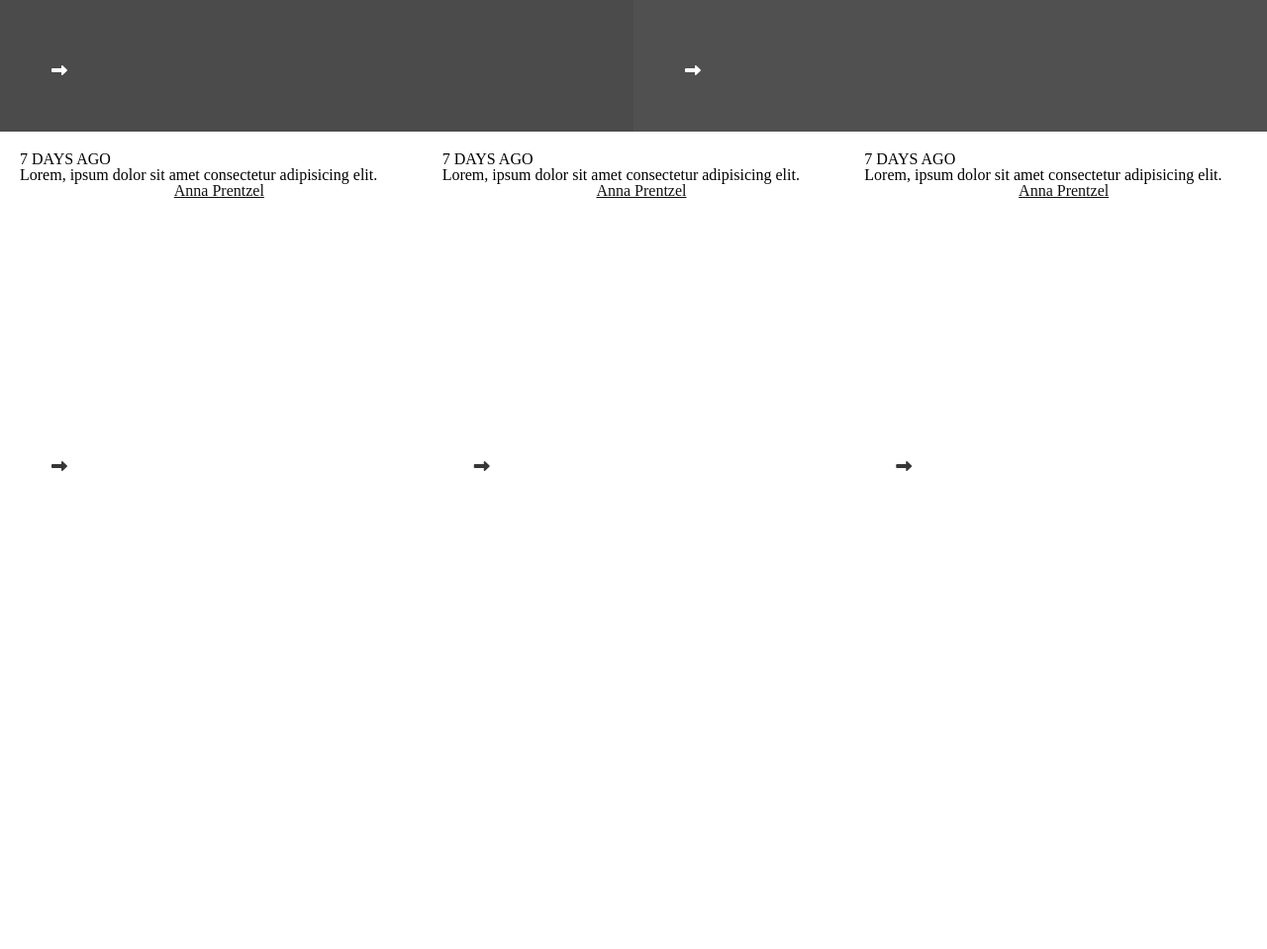
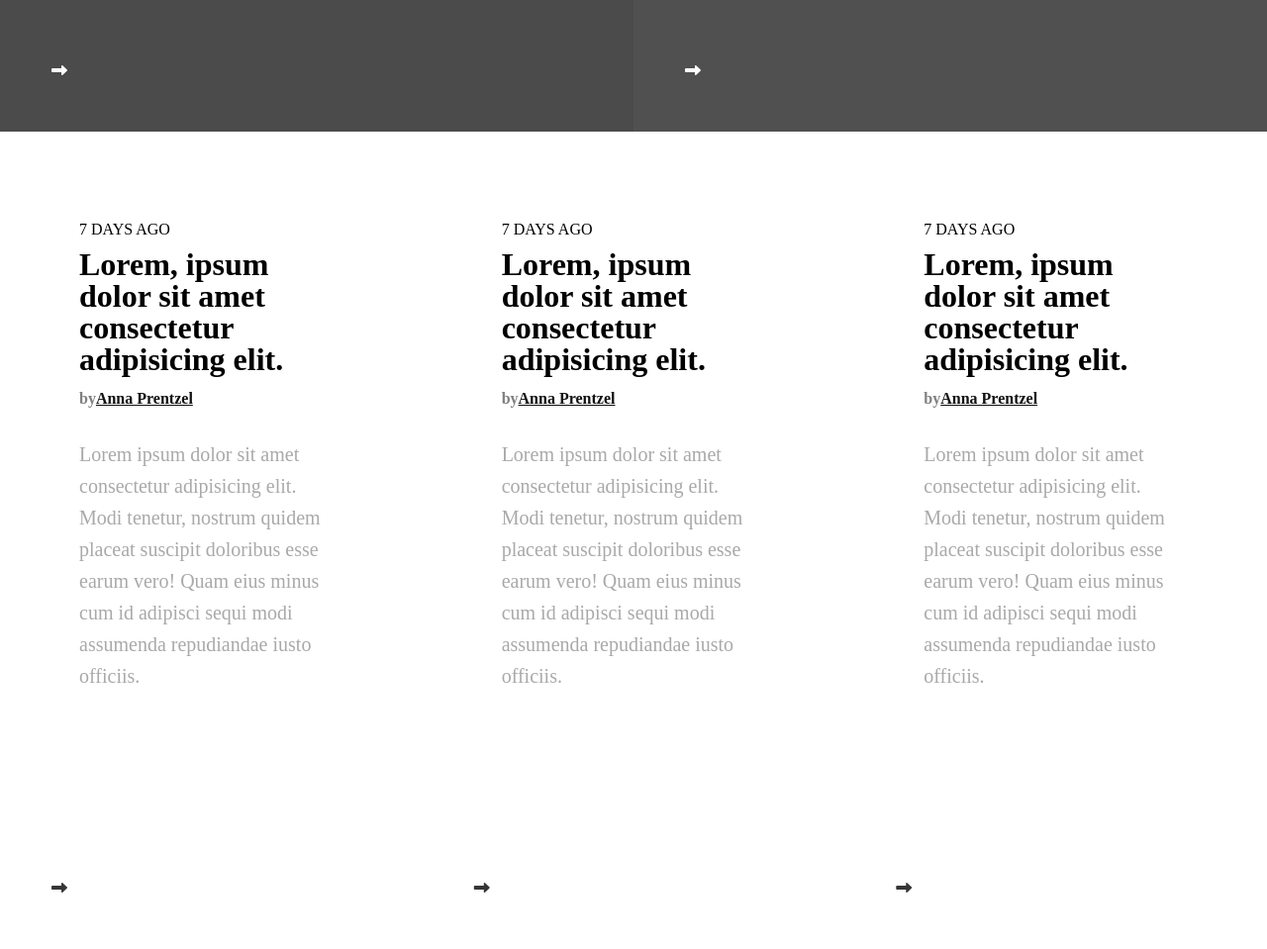
Before and after one commit to Rumbie-Mudzie7/Project-Design-Teardown, a plain HTML site: page index.html in a window 1280 px wide. Shown: the part 1700-2659 px from the top of the page at 99% size. Before the commit the page ends 2233 px from the top, so only its background shows below. Drawn offline with nearby package versions, Linux system fonts and the light colour scheme.

Commit message:
add styling to latest post text

```diff
--- a/index.html
+++ b/index.html
@@ -13,7 +13,7 @@
 </head>
 
 <body>
-  <header class="site-header">
+  <nav class="site-header">
     <a href="#" class="header-links header-logo">
       <img src="./images/logo--full.svg" alt="smashing-logo" />
     </a>
@@ -44,7 +44,7 @@
     </a>
     <div class="header-links"><a href="#" id="search-btn"><i class="fas fa-search"></i> Topics</a></div>
 
-  </header>
+  </nav>
 
   <main>
     <section class="latest-articles">
@@ -121,8 +121,8 @@
       <article>
         <time datetime="2020-04-14">7 DAYS AGO</time>
         <h1>Lorem, ipsum dolor sit amet consectetur adipisicing elit.</h1>
-        <p>by<span><a href="#">Anna Prentzel</a></span></p>
-        <p>Lorem ipsum dolor sit amet consectetur adipisicing elit. Modi tenetur, nostrum quidem placeat suscipit
+        <p class="author-details">by<span><a href="#">Anna Prentzel</a></span></p>
+        <p class="posts-text">Lorem ipsum dolor sit amet consectetur adipisicing elit. Modi tenetur, nostrum quidem placeat suscipit
           doloribus esse earum vero! Quam eius minus cum id adipisci sequi modi assumenda repudiandae iusto officiis.
         </p>
         <div class="arrow arrow-red"><i class="fa fa-long-arrow-alt-right"></i></div>
@@ -130,8 +130,8 @@
       <article>
         <time datetime="2020-04-14">7 DAYS AGO</time>
         <h1>Lorem, ipsum dolor sit amet consectetur adipisicing elit.</h1>
-        <p>by<span><a href="#">Anna Prentzel</a></span></p>
-        <p>Lorem ipsum dolor sit amet consectetur adipisicing elit. Modi tenetur, nostrum quidem placeat suscipit
+        <p class="author-details">by<span><a href="#">Anna Prentzel</a></span></p>
+        <p class="posts-text">Lorem ipsum dolor sit amet consectetur adipisicing elit. Modi tenetur, nostrum quidem placeat suscipit
           doloribus esse earum vero! Quam eius minus cum id adipisci sequi modi assumenda repudiandae iusto officiis.
         </p>
         <div class="arrow arrow-red"><i class="fa fa-long-arrow-alt-right"></i></div>
@@ -139,8 +139,8 @@
       <article>
         <time datetime="2020-04-14">7 DAYS AGO</time>
         <h1>Lorem, ipsum dolor sit amet consectetur adipisicing elit.</h1>
-        <p>by<span><a href="#">Anna Prentzel</a></span></p>
-        <p>Lorem ipsum dolor sit amet consectetur adipisicing elit. Modi tenetur, nostrum quidem placeat suscipit
+        <p class="author-details">by<span><a href="#">Anna Prentzel</a></span></p>
+        <p class="posts-text">Lorem ipsum dolor sit amet consectetur adipisicing elit. Modi tenetur, nostrum quidem placeat suscipit
           doloribus esse earum vero! Quam eius minus cum id adipisci sequi modi assumenda repudiandae iusto officiis.
         </p>
         <div class="arrow arrow-red"><i class="fa fa-long-arrow-alt-right"></i></div>
--- a/stylesheets/style.css
+++ b/stylesheets/style.css
@@ -218,6 +218,32 @@
 
 }
 
+.latest-posts time {
+   font-size: 1rem;
+   line-height: 2.4;
+}
+
+.latest-posts h1 {
+   font-size: 2rem;
+   font-weight: bold;
+   margin-bottom: 1rem;
+}
+
+.author-details {
+   font-weight: bold;
+   color: grey;
+   text-align: left;
+   margin-bottom: 2rem;
+}
+
+.posts-text {
+   color: darkgrey;
+   line-height: 2rem;
+   font-size: 20px;
+   text-align: left;
+   margin-bottom: 180px;
+}
+
 .latest-posts article:hover {
    background-color: white;
    box-shadow: 2px 2px 100px;
@@ -226,9 +252,9 @@
 .latest-posts article {
    float: left;
    position: relative;
-   height: 400px;
+   min-height: 400px;
    width: 33.3333%;
-   padding: 20px;
+   padding: 80px;
 }
 
 .arrow-red {
```
